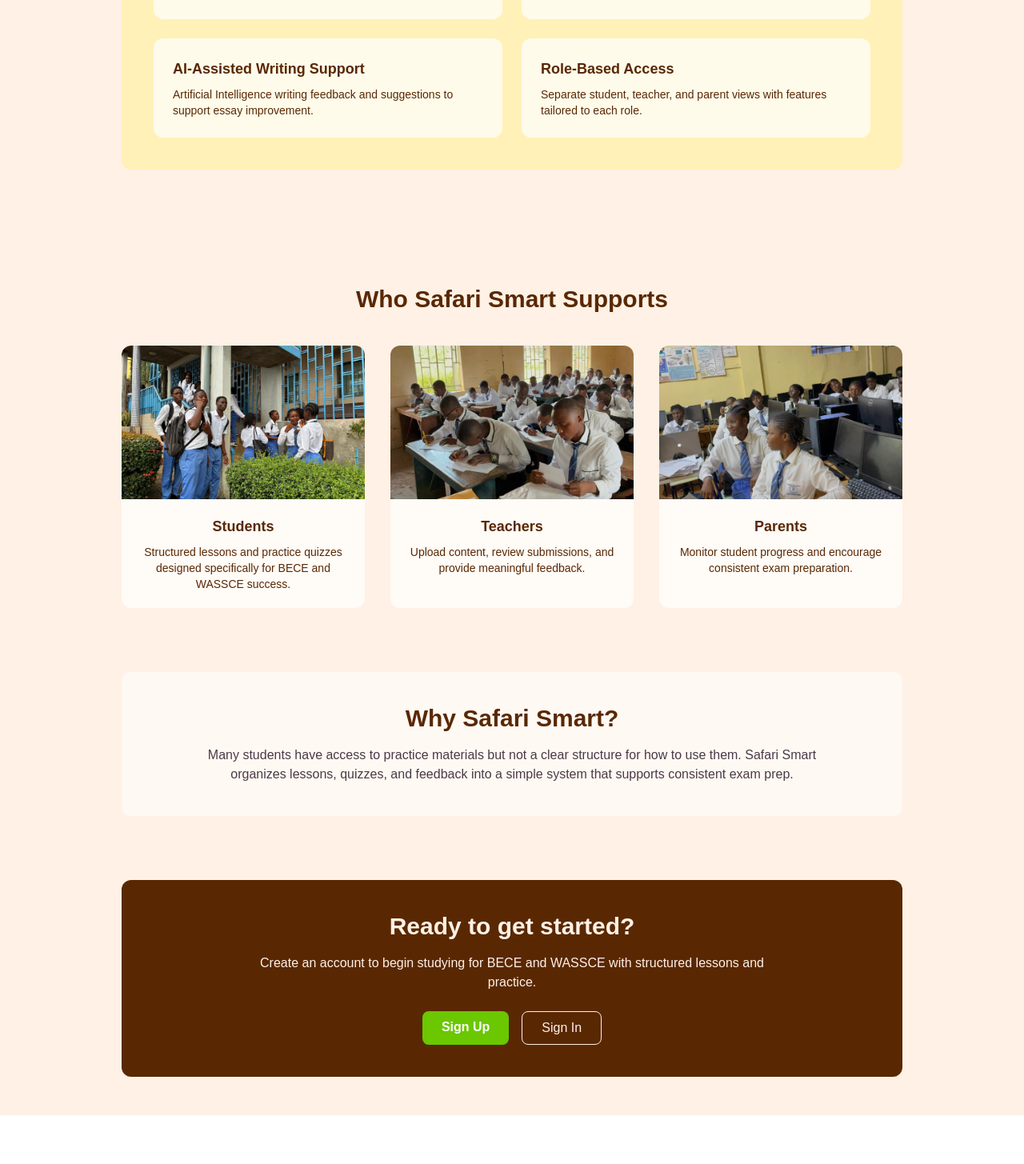
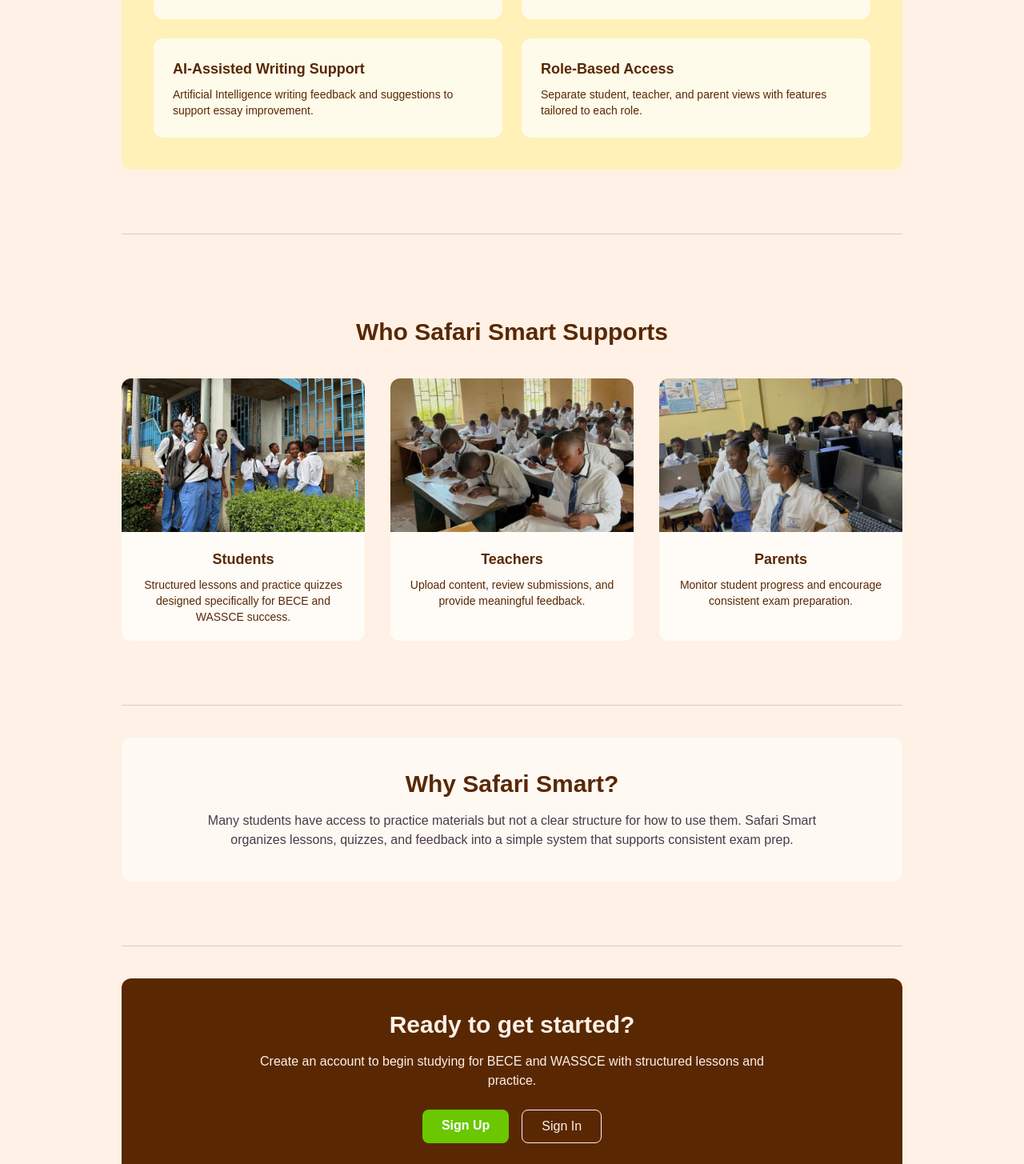
Before and after one commit to loganpinel06/Safari-Smart, a Next.js app in the folder next-app/: page / in a window 1280 px wide. Shown: the part 1108-2563 px from the top of the page at 80% size. Before the commit the page ends 2502 px from the top, so only its background shows below. Built offline with nearby package versions, Linux system fonts and the light colour scheme.

Commit message:
removed top divider and added dividers throughout

```diff
--- a/next-app/app/(public)/page.tsx
+++ b/next-app/app/(public)/page.tsx
@@ -52,8 +52,6 @@ export default function Home() {
         </header>
 
 
-      {/* Divider */}
-        <div className="w-full h-px bg-[#4B3A46]/20 my-10"></div>
 
         {/* Main Content */}
 
@@ -79,9 +77,11 @@ export default function Home() {
           <p className="font-bold">Track Progress</p>
           <p className="text-sm text-[#4B3A46]">See improvement and stay consistent.</p>
         </div>
-      </div>
+        </div>
+      </section>
 
-        </section>
+      {/* Divider */}
+      <div className="w-full h-px bg-[#4B3A46]/20 my-10"></div>
 
         <section
           id="features"
@@ -133,6 +133,9 @@ export default function Home() {
             </div>
           </div>
         </section>
+
+        {/* Divider */}
+        <div className="w-full h-px bg-[#4B3A46]/20 my-10"></div>
 
         <section id="audience"
           className="scroll-mt-24 space-y-10 pt-16">
@@ -192,6 +195,9 @@ export default function Home() {
           </div>
         </section>
 
+        {/* Divider */}
+        <div className="w-full h-px bg-[#4B3A46]/20 my-10"></div>
+
         <section className="bg-white/60 rounded-xl p-10 space-y-4 text-center">
           <h2 className="text-3xl font-bold">Why Safari Smart?</h2>
           <p className="max-w-3xl mx-auto text-[#4B3A46]">
@@ -200,6 +206,9 @@ export default function Home() {
             consistent exam prep.
           </p>
         </section>
+
+        {/* Divider */}
+        <div className="w-full h-px bg-[#4B3A46]/20 my-10"></div>
 
         <section
           id="get-started"
```
